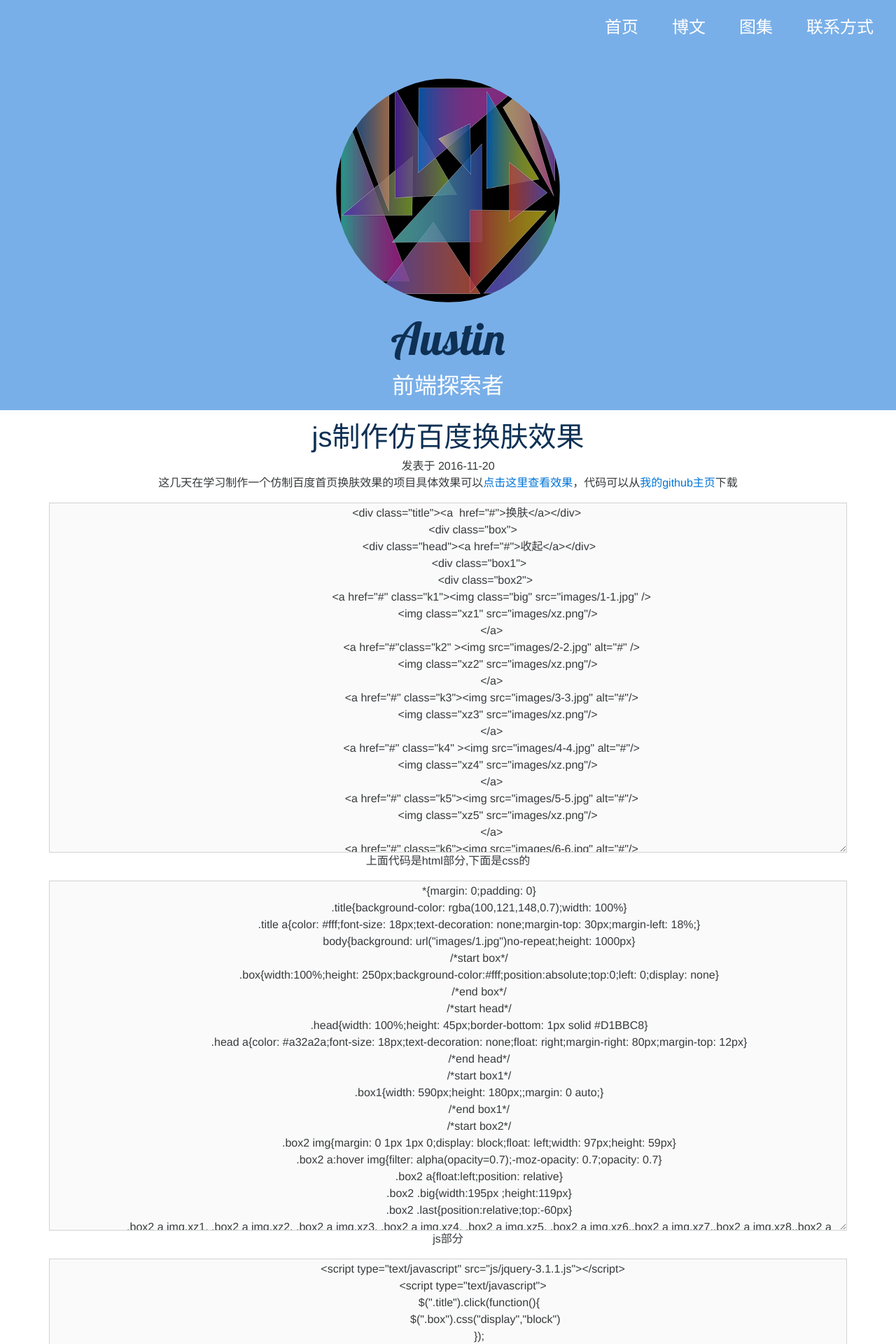
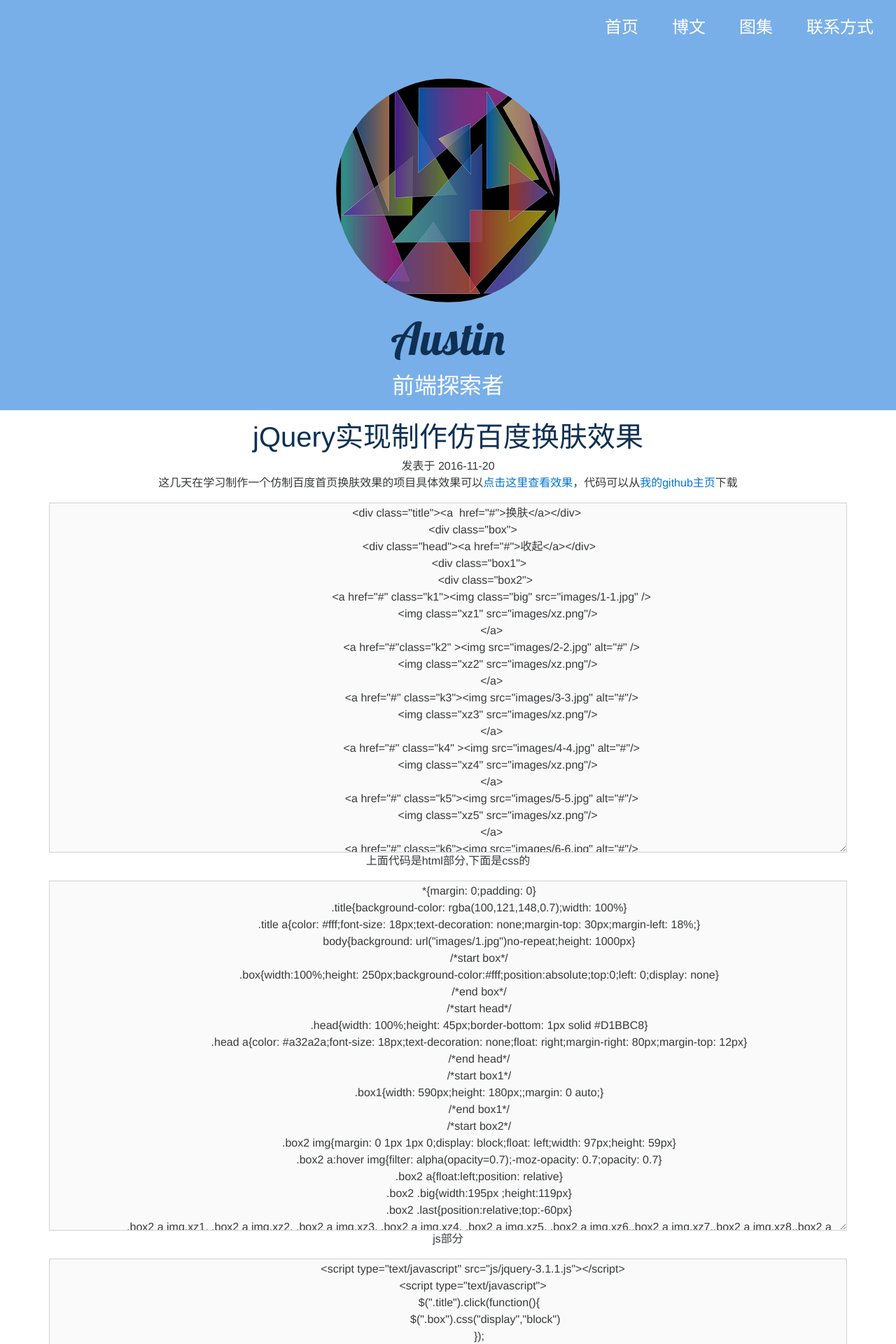
Before and after one commit to AustinCQ/AustinCQ.github.io, a Jekyll site: the page built from 2016/11/20/index.html, in a window 1280 px wide. Shown: the top 1920 px of the page at 70% size. Built offline with Jekyll 4.4.1, drawn with Linux system fonts in a browser that asks for light colours; nearby versions of some CDN libraries; comment, search, counter and statistics services are not loaded.

Commit message:
Update min.html

```diff
--- a/_includes/min.html
+++ b/_includes/min.html
@@ -1,7 +1,7 @@
 <section class="container container-about">
 <div class="row">
         <div class="col-md-12">
-	<h1>js制作仿百度换肤效果</h1></div>
+	<h1>jQuery实现制作仿百度换肤效果</h1></div>
         <div class="col-sm-12 col-md-12">
             <span class="article-time">发表于</span>
             <time itemprop="dateCreated" datetime="2016-11-20" content="2016-11-20">
```
